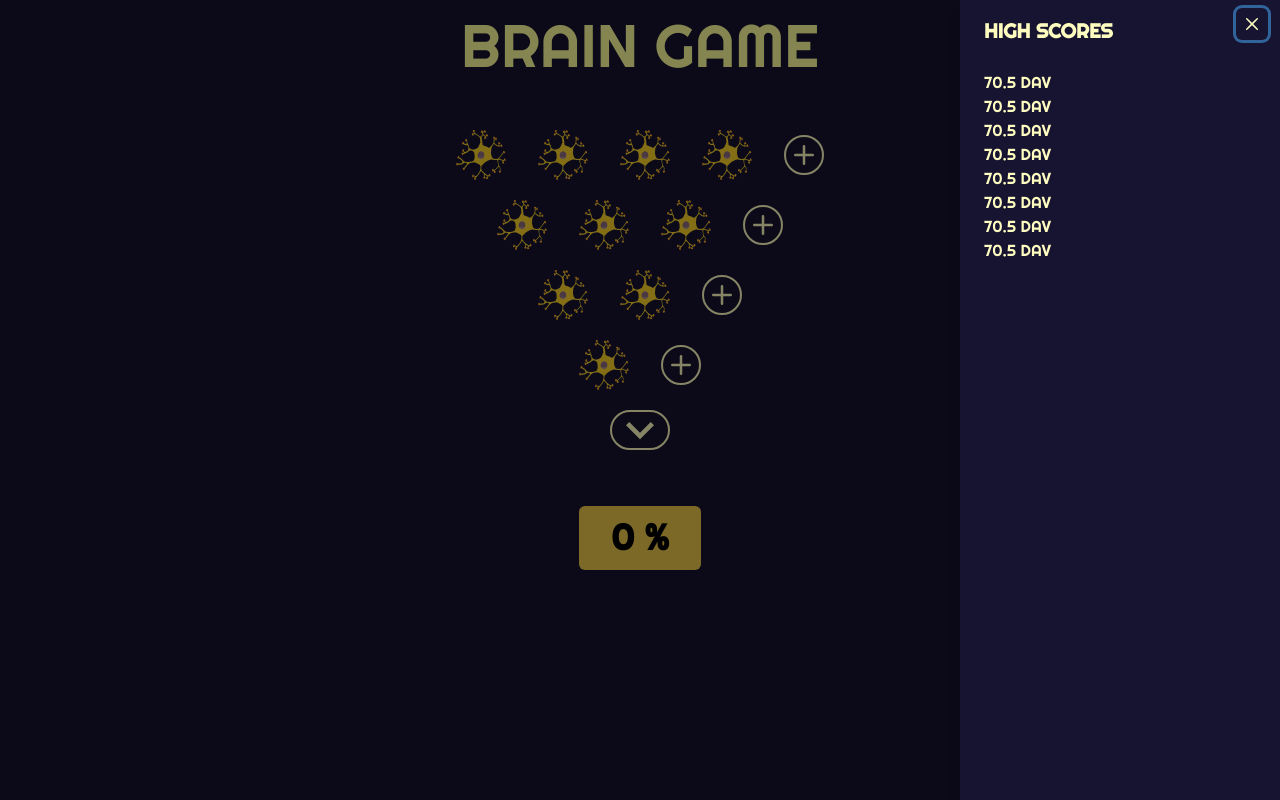
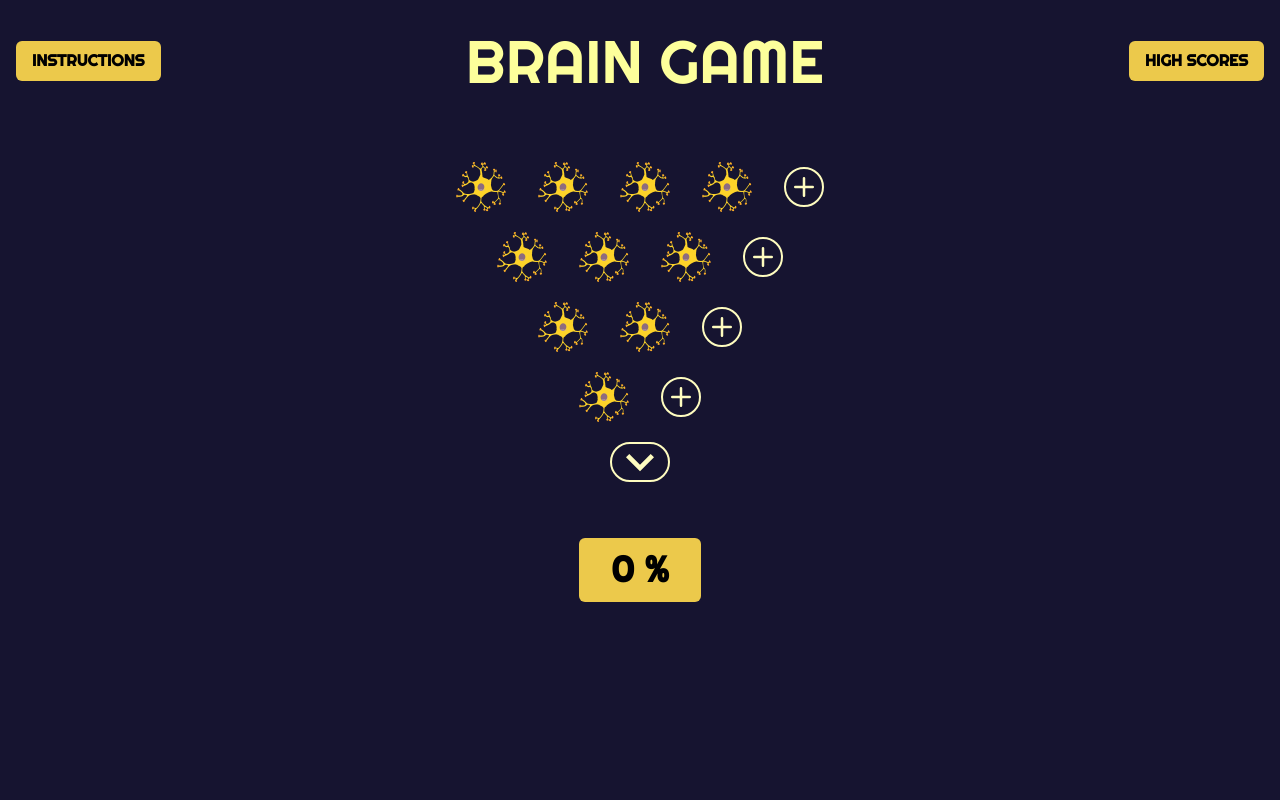
Before and after one commit to renn72/brain_game, a React (Create React App) app in the folder frontend/: page / in a window 1280 px wide. Built offline with nearby package versions, Linux system fonts and the light colour scheme.

Commit message:
header finished

```diff
--- a/frontend/src/App.js
+++ b/frontend/src/App.js
@@ -12,6 +12,8 @@ import {
   DrawerContent,
   DrawerCloseButton,
   useDisclosure,
+  Flex,
+  Spacer,
 } from '@chakra-ui/react'
 
 import BrainStack from './components/BrainStack'
@@ -19,17 +21,15 @@ import { BrainContext } from './context/BrainContext'
 
 import sendModel from './service_objects/sendModel'
 
-function HighScore() {
-  const { isOpen, onOpen, onClose } = useDisclosure()
-
+function HighScore(props) {
+  const { isOpen, onClose } = props
   return (
     <>
-      <Drawer isOpen={!isOpen} placement='right' onClose={onOpen}>
+      <Drawer isOpen={isOpen} placement='right' onClose={onClose}>
         <DrawerOverlay />
         <DrawerContent bg='#161430' color='yellow.100'>
           <DrawerCloseButton />
           <DrawerHeader>HIGH SCORES</DrawerHeader>
-
           <DrawerBody>
             <Text>70.5 DAV</Text>
             <Text>70.5 DAV</Text>
@@ -40,7 +40,6 @@ function HighScore() {
             <Text>70.5 DAV</Text>
             <Text>70.5 DAV</Text>
           </DrawerBody>
-
           <DrawerFooter></DrawerFooter>
         </DrawerContent>
       </Drawer>
@@ -51,12 +50,19 @@ function HighScore() {
 function App() {
   const { brainShape } = useContext(BrainContext)
   const [acc, setAcc] = useState(0)
+  const { isOpen, onOpen, onClose } = useDisclosure(false)
 
   return (
     <div className='App'>
-      <header>
+      <Flex alignItems='center' p={4}>
+        <Button colorScheme='yellow'>INSTRUCTIONS</Button>
+        <Spacer />
         <Text fontSize='6xl'>BRAIN GAME</Text>
-      </header>
+        <Spacer />
+        <Button colorScheme='yellow' onClick={onOpen}>
+          HIGH SCORES
+        </Button>
+      </Flex>
       <BrainStack />
       <Button
         m={4}
@@ -67,7 +73,7 @@ function App() {
       >
         <Text fontSize='4xl'>{acc} %</Text>
       </Button>
-      <HighScore />
+      <HighScore isOpen={isOpen} onClose={onClose} />
 
       <footer></footer>
     </div>
```
